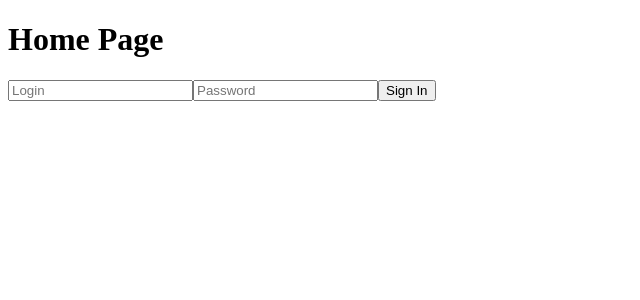
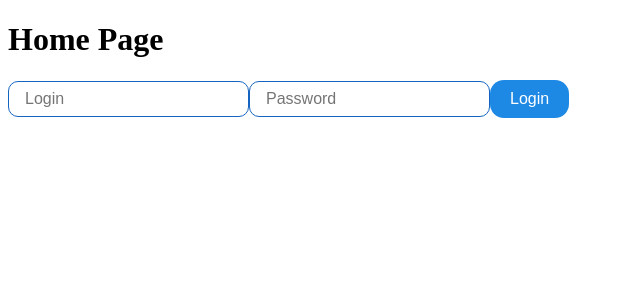
Before and after one commit to flyjeray/lance, a React (Vite) app in the folder frontend/: page / in a window 1280 px wide. Shown: the top 300 px of the page, without its empty margins (0-640 px from the left). Built offline with nearby package versions, Linux system fonts and the light colour scheme; no server answers; what @lance/shared would draw is missing.

Commit message:
chore(frontend): login form as separate container

```diff
--- /dev/null
+++ b/frontend/src/containers/LoginForm/index.tsx
@@ -0,0 +1,37 @@
+import { useNavigate } from 'react-router';
+import { Button, Input } from '../../components';
+import { useAppDispatch } from '../../redux/hooks';
+import { AuthActions } from '../../redux/slices/auth';
+
+export const LoginForm = () => {
+  const dispatch = useAppDispatch();
+  const navigate = useNavigate();
+
+  const handleSubmit = async (event: React.FormEvent<HTMLFormElement>) => {
+    event.preventDefault();
+
+    const formData = new FormData(event.currentTarget);
+    const login = formData.get('login') as string;
+    const password = formData.get('password') as string;
+
+    dispatch(AuthActions.login({ login, password }))
+      .unwrap()
+      .then(() => {
+        navigate('/dashboard');
+      });
+  };
+
+  return (
+    <form onSubmit={handleSubmit}>
+      <Input type="text" id="login" name="login" placeholder="Login" required />
+      <Input
+        type="password"
+        id="password"
+        name="password"
+        placeholder="Password"
+        required
+      />
+      <Button type="submit" label="Login" />
+    </form>
+  );
+};
--- a/frontend/src/containers/index.ts
+++ b/frontend/src/containers/index.ts
@@ -2,3 +2,4 @@ export * from './ClientsTopList';
 export * from './OrdersTopList';
 export * from './ClientCreateForm';
 export * from './OrderCreateForm';
+export * from './LoginForm';
--- a/frontend/src/pages/Home.tsx
+++ b/frontend/src/pages/Home.tsx
@@ -1,26 +1,11 @@
 import { useNavigate } from 'react-router';
-import { useAppDispatch, useAppSelector } from '../redux/hooks';
-import { AuthActions } from '../redux/slices/auth';
+import { useAppSelector } from '../redux/hooks';
 import { useEffect } from 'react';
+import { LoginForm } from '../containers';
 
 export const HomePage = () => {
   const navigate = useNavigate();
-  const dispatch = useAppDispatch();
   const { token } = useAppSelector((state) => state.authSlice);
-
-  const handleSubmit = async (event: React.FormEvent<HTMLFormElement>) => {
-    event.preventDefault();
-
-    const formData = new FormData(event.currentTarget);
-    const login = formData.get('login') as string;
-    const password = formData.get('password') as string;
-
-    dispatch(AuthActions.login({ login, password }))
-      .unwrap()
-      .then(() => {
-        navigate('/dashboard');
-      });
-  };
 
   useEffect(() => {
     if (token) {
@@ -31,23 +16,7 @@ export const HomePage = () => {
   return (
     <div>
       <h1>Home Page</h1>
-      <form onSubmit={handleSubmit}>
-        <input
-          type="text"
-          id="login"
-          name="login"
-          placeholder="Login"
-          required
-        />
-        <input
-          type="password"
-          id="password"
-          name="password"
-          placeholder="Password"
-          required
-        />
-        <button type="submit">Sign In</button>
-      </form>
+      <LoginForm />
     </div>
   );
 };
```
